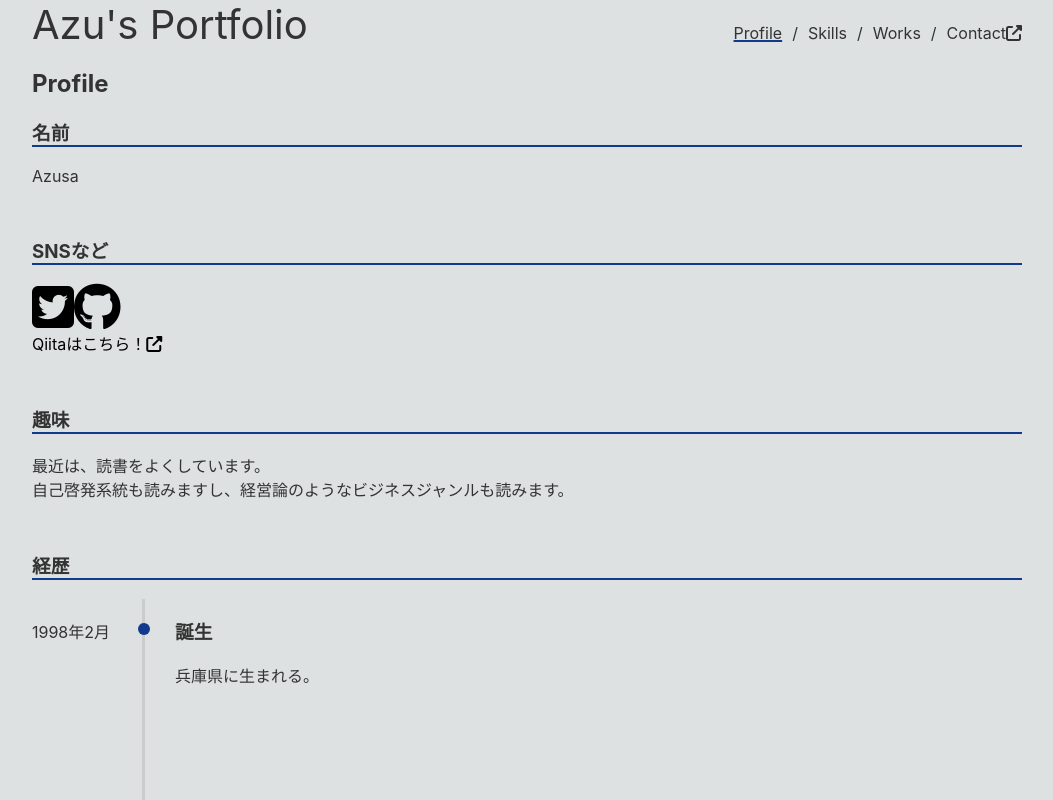
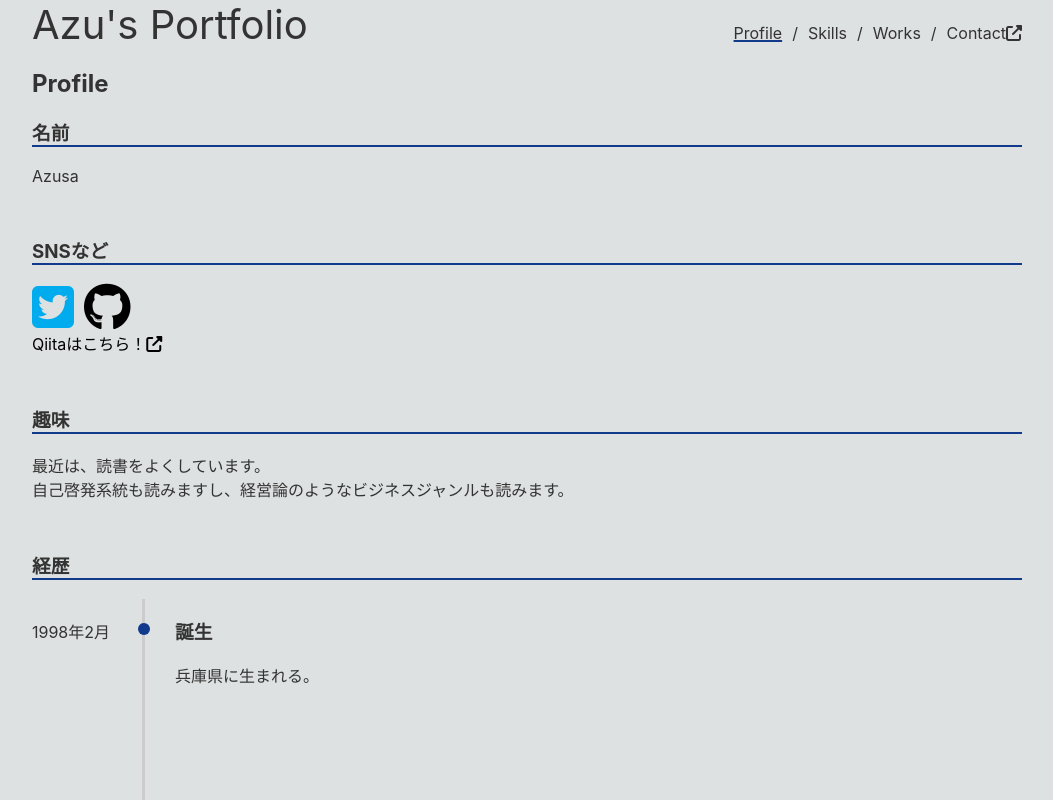
Before and after one commit to azufb/renewal-portfolio, a React (Create React App) app: page /Profile in a window 1280 px wide. Shown: the top 800 px of the page, without its empty margins (113-1166 px from the left). Built offline with nearby package versions, Linux system fonts and the light colour scheme.

Commit message:
Twitterアイコン色付け、GitHubアイコンとの間隔調整

```diff
--- a/src/App.css
+++ b/src/App.css
@@ -64,6 +64,14 @@ a {
 .profile {
   width: 990px;
   margin: 0 auto;
+}
+
+.twitterLink {
+  color: #00acee;
+}
+
+.githubIcon {
+  padding-left: 10px;
 }
 
 .contentsBox {
--- a/src/component/Profile.js
+++ b/src/component/Profile.js
@@ -14,9 +14,9 @@ export default class About extends React.Component {
                 <div className="contentsBox">
                     <p>
                         <a href='https://twitter.com/azunasuuu' target='_blank' rel='noopener noreferrer'>
-                            <i className='fab fa-twitter-square fa-3x'></i>
+                            <i className='fab fa-twitter-square fa-3x twitterLink'></i>
                         </a>
-                        <a href='https://github.com/azufb' target='_blank' rel='noopener noreferrer'>
+                        <a href='https://github.com/azufb' target='_blank' rel='noopener noreferrer' className="githubIcon">
                             <i className='fab fa-github fa-3x'></i>
                         </a>
                         <br />
```
